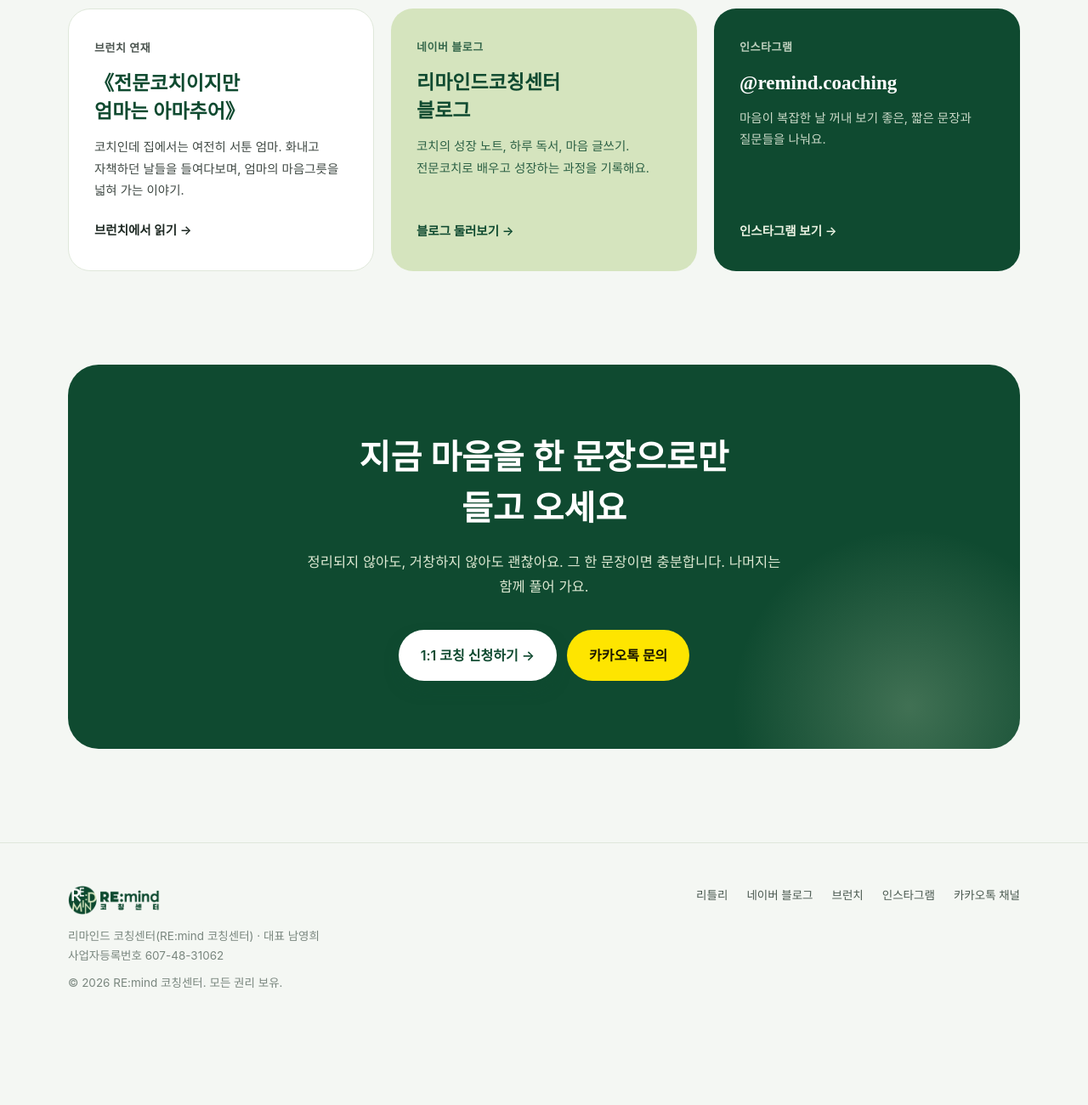
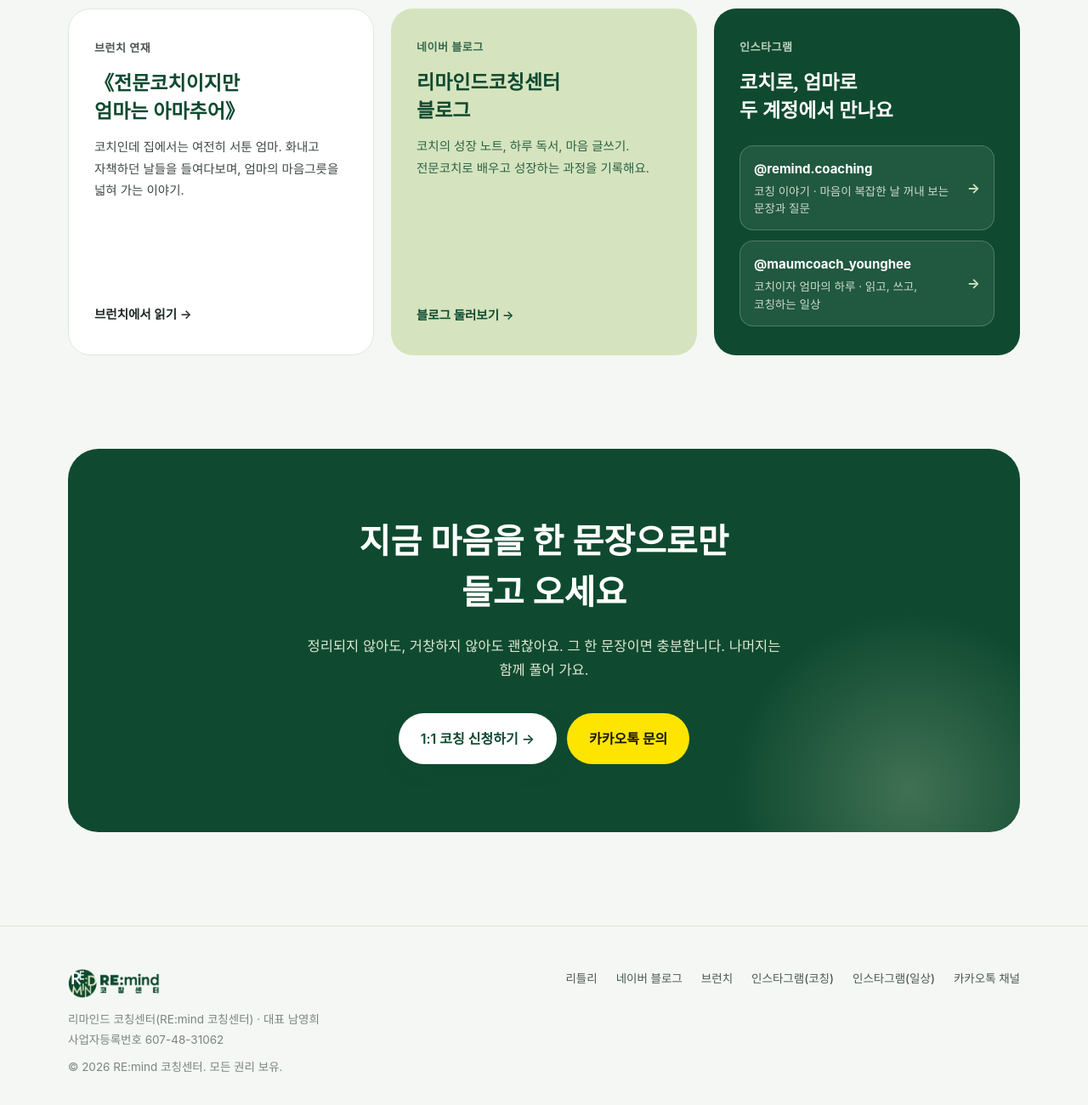
Before and after one commit to namyounghee/namyounghee.github.io, a plain HTML site: page index.html in a window 1280 px wide. Shown: the part 9038-10338 px from the top of the page at 85% size. Before the commit the page ends 10266 px from the top, so only its background shows below. Drawn offline with Linux system fonts and the light colour scheme; a web font is replaced by a local one.

Commit message:
인스타그램 코칭·개인 계정 함께 표시

```diff
--- a/index.html
+++ b/index.html
@@ -280,6 +280,13 @@ footer .links a:hover{color:var(--green)}
 .loop::after{content:"↻";position:absolute;left:50%;top:50%;transform:translate(-50%,-50%);width:58px;height:58px;border-radius:50%;background:#fff;border:1.5px solid var(--sage);display:grid;place-items:center;color:var(--green);font-size:26px;box-shadow:var(--shadow);pointer-events:none}
 @media (max-width:980px){.grow .wrap{grid-template-columns:1fr;gap:40px}}
 @media (max-width:600px){.loop{grid-template-columns:1fr;gap:12px}.loop-card.c3{order:3}.loop-card.c4{order:4}.loop::after{display:none}.loop-card{padding:22px 20px}}
+
+.wcard.insta:hover{transform:none;box-shadow:none}
+.wcard .ig{display:block;position:relative;margin-top:12px;padding:14px 40px 14px 16px;border-radius:16px;background:rgba(255,255,255,.08);border:1px solid rgba(213,228,190,.25);color:#eaf2e2;transition:.25s}
+.wcard .ig:hover{background:rgba(255,255,255,.16)}
+.wcard .ig b{display:block;font-size:15px;color:#fff}
+.wcard .ig span{display:block;font-size:13.5px;opacity:.85;line-height:1.55;margin-top:2px}
+.wcard .ig i{position:absolute;right:16px;top:50%;transform:translateY(-50%);font-style:normal;font-weight:700;color:var(--sage)}
 </style>
 </head>
 <body>
@@ -602,12 +609,20 @@ footer .links a:hover{color:var(--green)}
         <p>코치의 성장 노트, 하루 독서, 마음 글쓰기. 전문코치로 배우고 성장하는 과정을 기록해요.</p>
         <span class="go">블로그 둘러보기 →</span>
       </a>
-      <a class="wcard insta reveal" href="https://www.instagram.com/remind.coaching/" target="_blank" rel="noopener">
-        <span class="kind">인스타그램</span>
-        <h3>@remind.coaching</h3>
-        <p>마음이 복잡한 날 꺼내 보기 좋은, 짧은 문장과 질문들을 나눠요.</p>
-        <span class="go">인스타그램 보기 →</span>
-      </a>
+      <div class="wcard insta reveal">
+          <span class="kind">인스타그램</span>
+          <h3>코치로, 엄마로<br>두 계정에서 만나요</h3>
+          <a class="ig" href="https://www.instagram.com/remind.coaching/" target="_blank" rel="noopener">
+            <b>@remind.coaching</b>
+            <span>코칭 이야기 · 마음이 복잡한 날 꺼내 보는 문장과 질문</span>
+            <i>→</i>
+          </a>
+          <a class="ig" href="https://www.instagram.com/maumcoach_younghee/" target="_blank" rel="noopener">
+            <b>@maumcoach_younghee</b>
+            <span>코치이자 엄마의 하루 · 읽고, 쓰고, 코칭하는 일상</span>
+            <i>→</i>
+          </a>
+        </div>
     </div>
   </div>
 </section>
@@ -638,7 +653,8 @@ footer .links a:hover{color:var(--green)}
       <a href="https://litt.ly/mindcoaching" target="_blank" rel="noopener">리틀리</a>
       <a href="https://blog.naver.com/mindcoaching_123" target="_blank" rel="noopener">네이버 블로그</a>
       <a href="https://brunch.co.kr/@nowthanks123" target="_blank" rel="noopener">브런치</a>
-      <a href="https://www.instagram.com/remind.coaching/" target="_blank" rel="noopener">인스타그램</a>
+      <a href="https://www.instagram.com/remind.coaching/" target="_blank" rel="noopener">인스타그램(코칭)</a>
+      <a href="https://www.instagram.com/maumcoach_younghee/" target="_blank" rel="noopener">인스타그램(일상)</a>
       <a href="http://pf.kakao.com/_BxjFNn" target="_blank" rel="noopener">카카오톡 채널</a>
     </div>
   </div>
```
